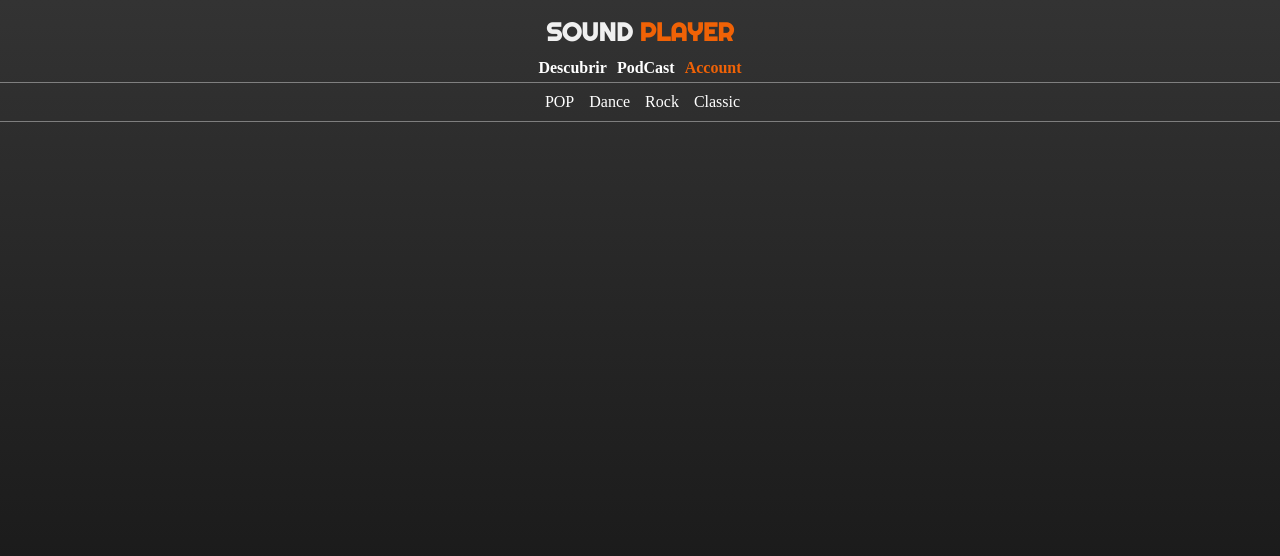
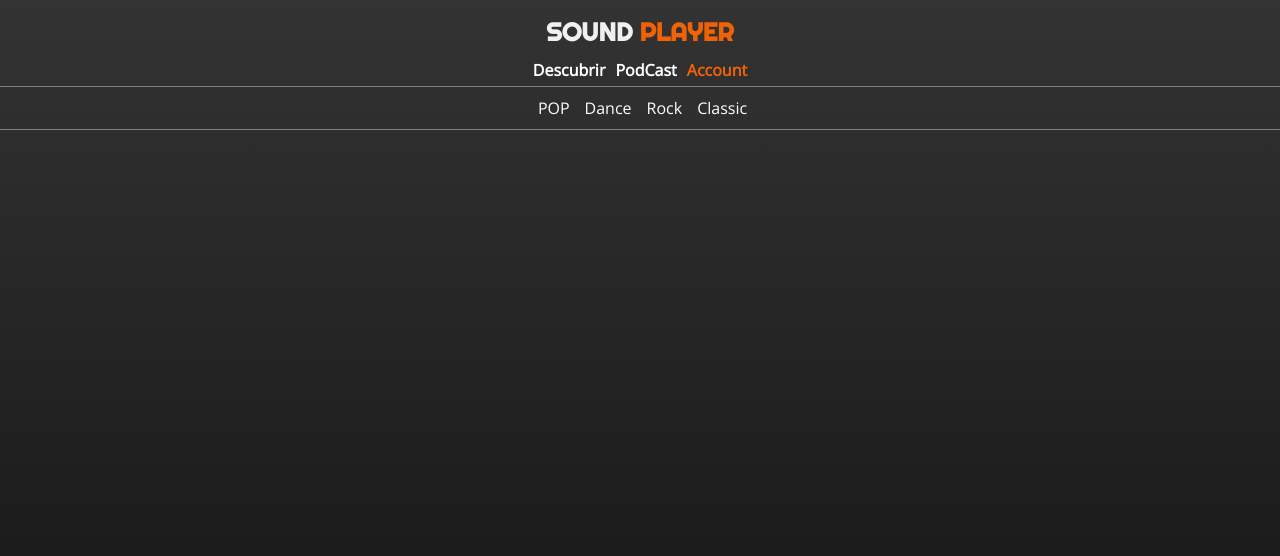
Before and after one commit to acidiney/sound-player, a Vue app: page / in a window 1280 px wide. Shown: the top 556 px of the page. Built offline with nearby package versions, Linux system fonts and the light colour scheme.

Commit message:
Adicionanda font open sans

```diff
--- a/public/index.html
+++ b/public/index.html
@@ -5,7 +5,9 @@
     <meta http-equiv="X-UA-Compatible" content="IE=edge">
     <meta name="viewport" content="width=device-width,initial-scale=1.0">
     <link rel="icon" href="<%= BASE_URL %>favicon.ico">
-    <title>sound-player</title>
+    <link href="https://fonts.googleapis.com/css?family=Open+Sans" rel="stylesheet">
+
+    <title>SoundPlayer</title>
   </head>
   <body>
     <noscript>
--- a/src/App.vue
+++ b/src/App.vue
@@ -26,6 +26,7 @@
     margin: 0;
     height: 100%;
     width: 100%;
+    font-family: 'Open sans', sans-serif;
     background: linear-gradient(to bottom, #333, #111);
   }
 </style>
```
